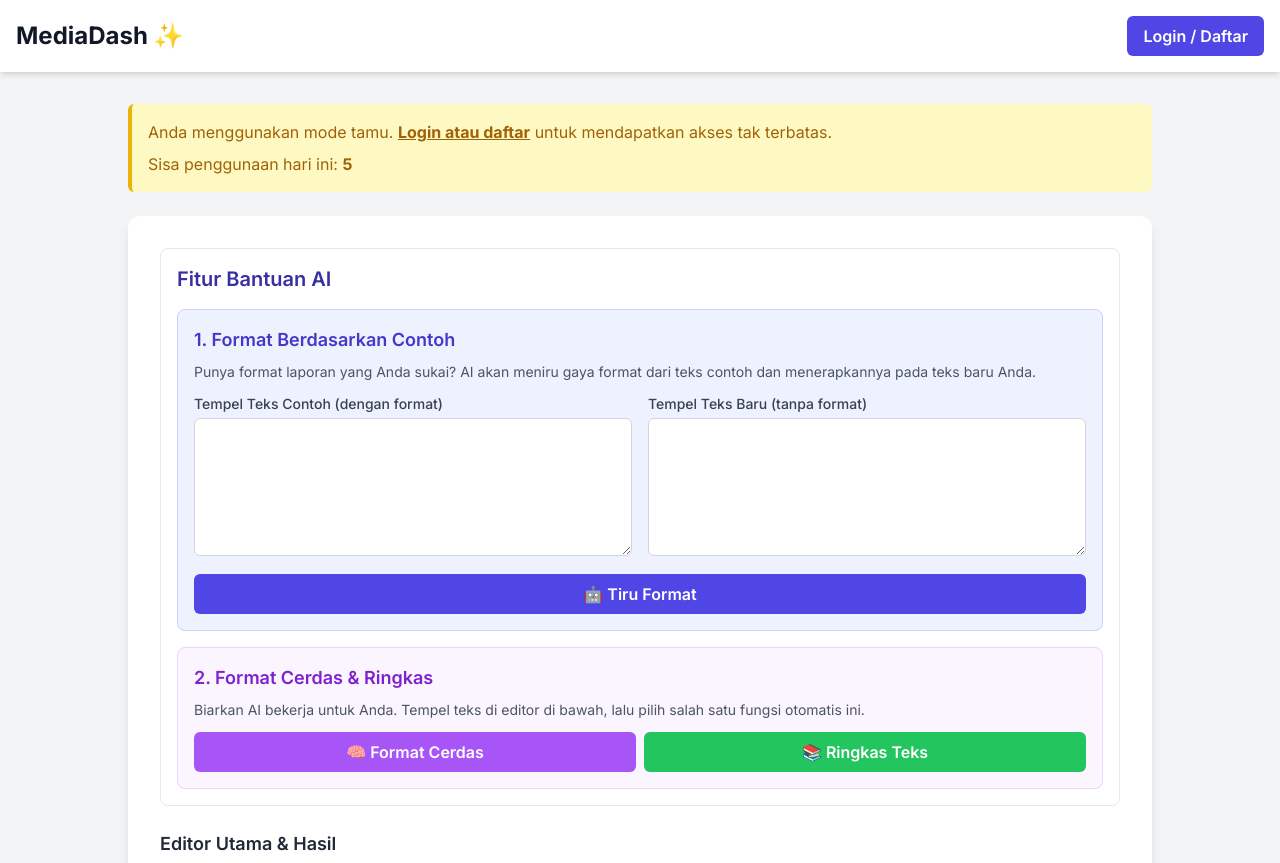
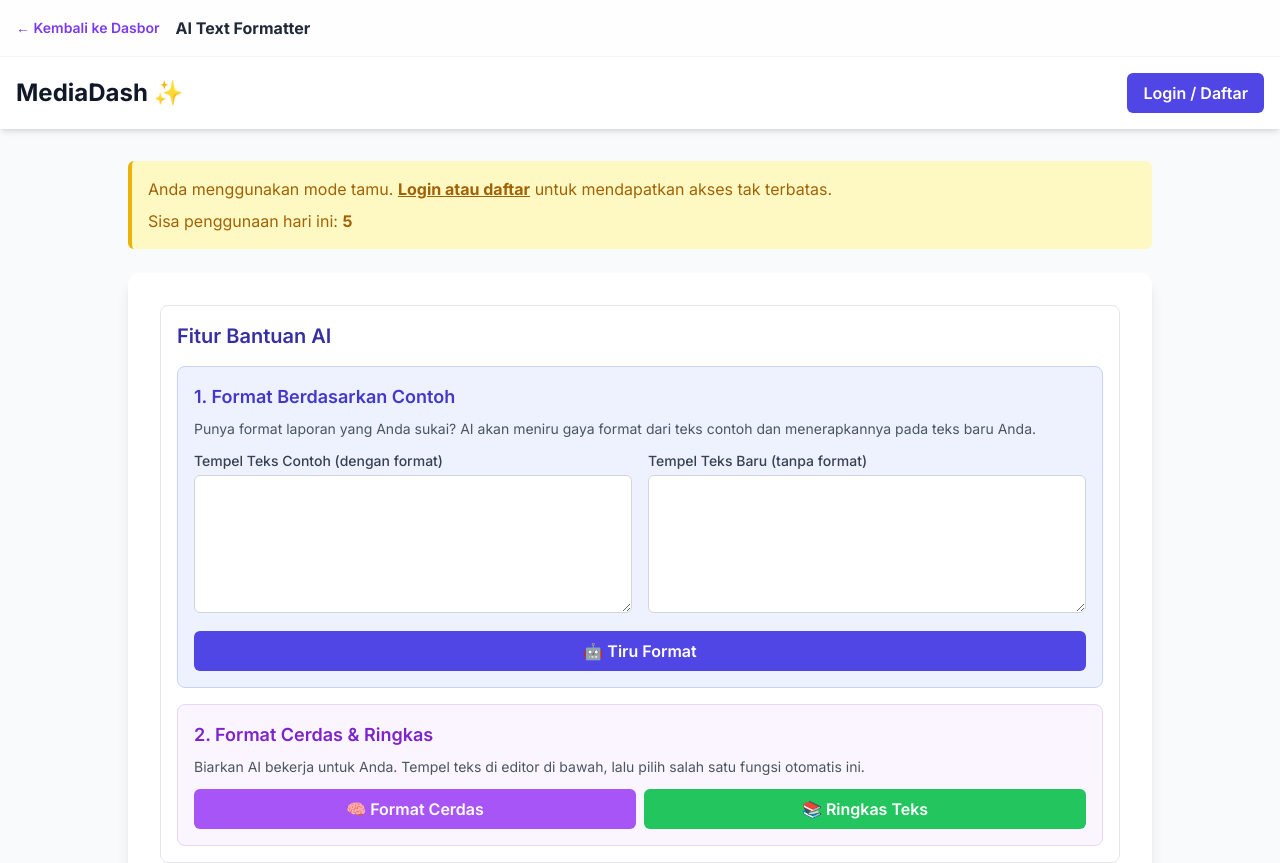
Before and after one commit to palomageda/rapiklip-project, a website: page apps/formatter.html in a window 1280 px wide. Shown: the top 863 px of the page. Drawn offline with nearby package versions, Linux system fonts and the light colour scheme; no server answers.

Commit message:
Update formatter.html

```diff
--- a/apps/formatter.html
+++ b/apps/formatter.html
@@ -1,4 +1,18 @@
 <!DOCTYPE html>
+<html lang="id">
+<head>
+  <meta charset="utf-8" />
+  <meta name="viewport" content="width=device-width, initial-scale=1" />
+  <title>MediaDash ✨ — AI Text Formatter</title>
+  <script src="https://cdn.tailwindcss.com"></script>
+  <link href="https://fonts.googleapis.com/css2?family=Inter:wght@400;600;700;800&display=swap" rel="stylesheet" />
+  <style>body{font-family:'Inter',system-ui,Arial,sans-serif}</style>
+</head>
+<body class="bg-gray-50 text-gray-800">
+  <header class="sticky top-0 z-40 bg-white/80 backdrop-blur border-b border-gray-100">
+    <div class="max-w-7xl mx-auto px-4 h-14 flex items-center gap-4"><a href="/" class="text-sm font-semibold text-violet-600">← Kembali ke Dasbor</a><div class="font-bold">AI Text Formatter</div></div>
+  </header>
+    <!DOCTYPE html>
 <html lang="id">
 <head>
     <meta charset="UTF-8">
@@ -464,3 +478,5 @@
     </script>
 </body>
 </html>
+</body>
+</html>
```
